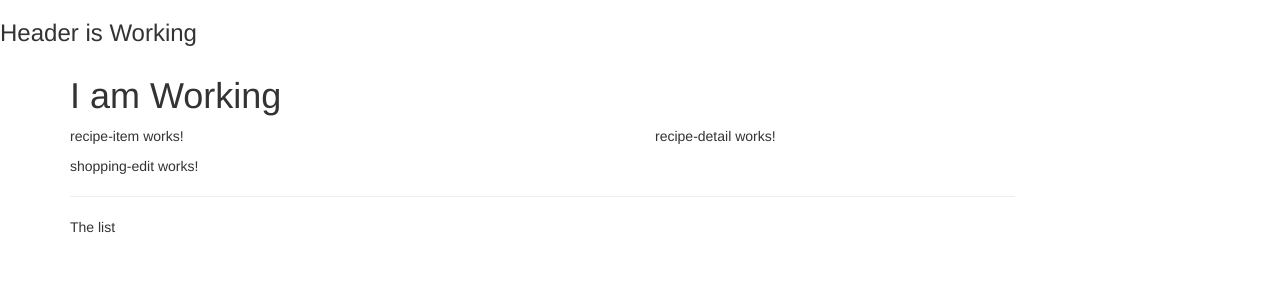
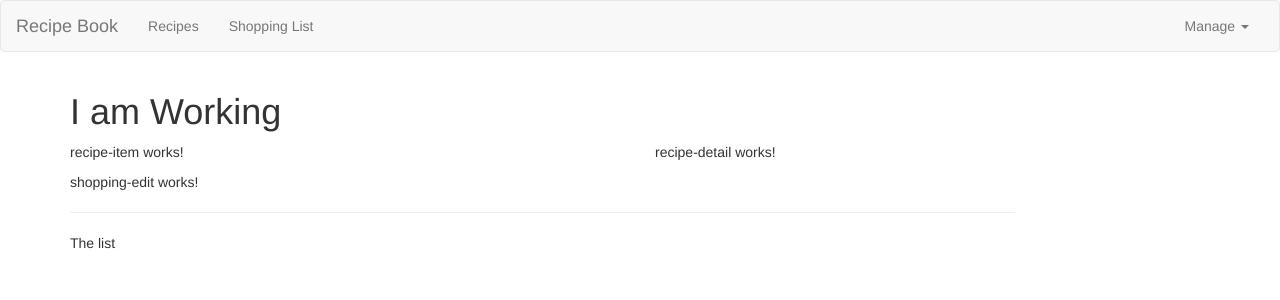
Before and after one commit to sarwan920/recipe-app, an Angular app: page / in a window 1280 px wide. Shown: the top 300 px of the page. Built offline with nearby package versions, Linux system fonts and the light colour scheme.

Commit message:
add header to the project

```diff
--- a/src/app/header/header.component.html
+++ b/src/app/header/header.component.html
@@ -1 +1,26 @@
-<h3>{{title}}</h3>
+<nav class="navbar navbar-default">
+  <div class="container-fluid">
+      <div class="navbar-header">
+          <a href="" class="navbar-brand">Recipe Book</a>
+      </div>
+
+      <div class="collapse navbar-collapse">
+
+        <ul class="nav navbar-nav ">
+            <li><a href="#">Recipes</a></li>
+            <li><a href="#">Shopping List</a></li>
+        </ul>
+
+        <ul class="nav navbar-nav navbar-right">
+            <li class="dropdown">
+                <a href="#" class="dropdown-toggle" role="button">Manage <span class="caret"></span> </a>
+                <ul class="dropdown-menu">
+                    <li><a href="#">Save Data</a></li>
+                    <li><a href="#">Fetch Data</a></li>
+                </ul>
+            </li>
+        </ul>
+
+      </div>
+  </div>
+</nav>
```
